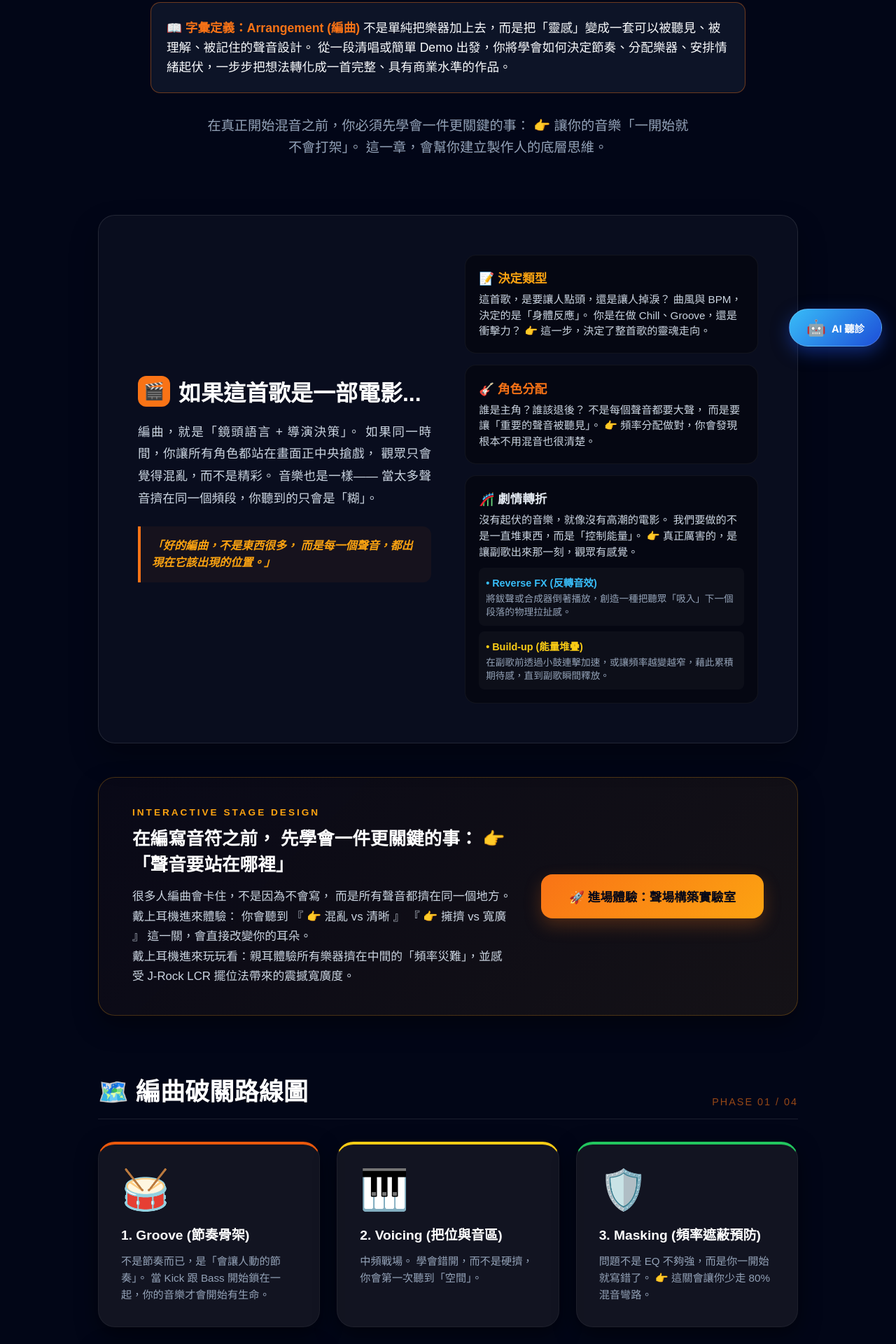
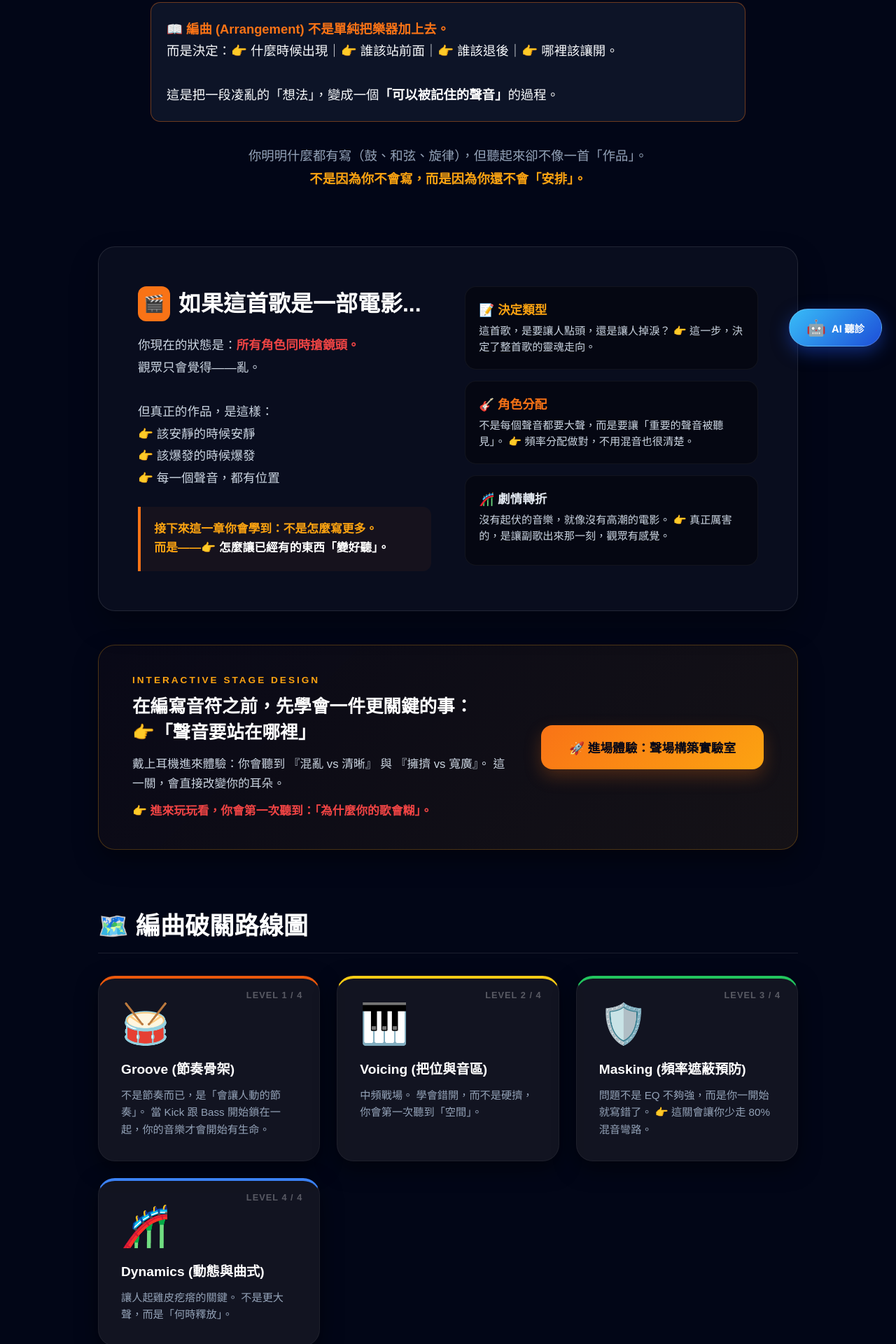
Before and after one commit to lifreedomstudio/lifreedom-studio, a Next.js app: page /courses/arrangement/intro in a window 1280 px wide. Shown: the part 280-2200 px from the top of the page at 70% size. Built offline with nearby package versions, Linux system fonts and the light colour scheme.

Commit message:
Fix all mobile layouts and font sizes

```diff
--- a/src/app/courses/arrangement/intro/page.tsx
+++ b/src/app/courses/arrangement/intro/page.tsx
@@ -1,12 +1,11 @@
 "use client";
 import React, { useState, useEffect } from 'react';
 import { useRouter } from 'next/navigation';
-import Link from 'next/link'; // 👈 1. 補上這行，啟用傳送門組件
+import Link from 'next/link';
 
 export default function ArrangementIntro() {
     const router = useRouter();
 
-    // 偵測手機版以調整排版
     const [isMobile, setIsMobile] = useState(false);
     useEffect(() => {
         const checkMobile = () => setIsMobile(window.innerWidth < 768);
@@ -15,7 +14,6 @@ export default function ArrangementIntro() {
         return () => window.removeEventListener('resize', checkMobile);
     }, []);
 
-    // 統一卡片樣式
     const cardStyle = {
         background: 'rgba(30, 30, 40, 0.6)',
         padding: isMobile ? '1.5rem' : '2rem',
@@ -28,6 +26,17 @@ export default function ArrangementIntro() {
         boxSizing: 'border-box' as const,
         width: '100%',
         overflowWrap: 'break-word' as const,
+        position: 'relative' as const, // 讓進度標籤可以絕對定位
+    };
+
+    const levelBadgeStyle = {
+        position: 'absolute' as const,
+        top: '1rem',
+        right: '1.5rem',
+        fontSize: '0.8rem',
+        fontWeight: 'bold',
+        color: 'rgba(255,255,255,0.3)',
+        letterSpacing: '1px'
     };
 
     return (
@@ -39,7 +48,7 @@ export default function ArrangementIntro() {
 
             <div style={{ maxWidth: '1000px', margin: '0 auto', width: '100%' }}>
 
-                {/* --- 1. Header 區塊 --- */}
+                {/* --- 1. Header 區塊 (沉浸破題) --- */}
                 <header style={{ textAlign: 'center', marginBottom: isMobile ? '3rem' : '5rem' }}>
                     <div style={{
                         display: 'inline-block', border: '1px solid rgba(249, 115, 22, 0.5)', background: 'rgba(249, 115, 22, 0.1)',
@@ -47,6 +56,7 @@ export default function ArrangementIntro() {
                     }}>
                         ARRANGEMENT STAGE
                     </div>
+
                     <h1 style={{
                         fontSize: isMobile ? '2.2rem' : '4rem', fontWeight: '900', margin: '0 0 1.5rem 0',
                         lineHeight: '1.3', wordBreak: 'keep-all'
@@ -56,53 +66,50 @@ export default function ArrangementIntro() {
                         從 0 到 1 的劇本設計
                     </h1>
 
-                    {/* 編曲定義區塊 */}
+                    {/* 重新定義編曲 */}
                     <div style={{ background: 'rgba(15, 23, 42, 0.9)', border: '1px solid rgba(249, 115, 22, 0.4)', padding: '22px', borderRadius: '14px', width: '100%', maxWidth: '850px', margin: '0 auto 2rem auto', textAlign: 'left' }}>
-                        <p style={{ color: '#f8fafc', marginBottom: 0, fontSize: isMobile ? '1rem' : '1.1rem', lineHeight: '1.6' }}>
-                            <strong style={{ color: '#f97316' }}>📖 字彙定義：Arrangement (編曲)</strong> 不是單純把樂器加上去，而是把「靈感」變成一套可以被聽見、被理解、被記住的聲音設計。
-
-                            從一段清唱或簡單 Demo 出發，你將學會如何決定節奏、分配樂器、安排情緒起伏，一步步把想法轉化成一首完整、具有商業水準的作品。
+                        <p style={{ color: '#f8fafc', marginBottom: 0, fontSize: isMobile ? '1.05rem' : '1.15rem', lineHeight: '1.7' }}>
+                            <strong style={{ color: '#f97316' }}>📖 編曲 (Arrangement) 不是單純把樂器加上去。</strong><br />
+                            而是決定：👉 什麼時候出現｜👉 誰該站前面｜👉 誰該退後｜👉 哪裡該讓開。<br /><br />
+                            這是把一段凌亂的「想法」，變成一個<strong style={{ color: '#fff' }}>「可以被記住的聲音」</strong>的過程。
                         </p>
                     </div>
 
                     <p style={{
-                        color: '#94a3b8', fontSize: isMobile ? '1rem' : '1.2rem', maxWidth: '700px', margin: '0 auto',
-                        lineHeight: '1.6', padding: isMobile ? '0 0.5rem' : '0'
+                        color: '#94a3b8', fontSize: isMobile ? '1rem' : '1.15rem', maxWidth: '700px', margin: '0 auto',
+                        lineHeight: '1.8', padding: isMobile ? '0 0.5rem' : '0'
                     }}>
-                        在真正開始混音之前，你必須先學會一件更關鍵的事：
-
-                        👉 讓你的音樂「一開始就不會打架」。
-                        這一章，會幫你建立製作人的底層思維。
+                        你明明什麼都有寫（鼓、和弦、旋律），但聽起來卻不像一首「作品」。<br />
+                        <strong style={{ color: '#fca311' }}>不是因為你不會寫，而是因為你還不會「安排」。</strong>
                     </p>
                 </header>
 
                 {/* --- 2. 核心觀念：電影比喻 --- */}
                 <section style={{
                     background: 'rgba(255,255,255,0.03)', border: '1px solid rgba(255,255,255,0.1)',
-                    borderRadius: '24px', padding: isMobile ? '1.5rem' : '3.5rem', marginBottom: '3rem', // 縮小底邊距，準備迎接實驗室
+                    borderRadius: '24px', padding: isMobile ? '1.5rem' : '3.5rem', marginBottom: '3rem',
                     boxShadow: '0 20px 40px rgba(0,0,0,0.3)', width: '100%', boxSizing: 'border-box'
                 }}>
                     <div style={{ display: 'flex', flexDirection: isMobile ? 'column' : 'row', gap: isMobile ? '2rem' : '3rem', alignItems: 'stretch' }}>
 
                         {/* 左側：文案區 */}
                         <div style={{ flex: 1, width: '100%', display: 'flex', flexDirection: 'column', justifyContent: 'center' }}>
-                            <h2 style={{ fontSize: isMobile ? '1.5rem' : '2rem', color: '#fff', marginBottom: '1.2rem', display: 'flex', alignItems: 'center', gap: '12px', wordBreak: 'keep-all' }}>
+                            <h2 style={{ fontSize: isMobile ? '1.5rem' : '2rem', color: '#fff', marginBottom: '1.2rem', display: 'flex', alignItems: 'center', gap: '12px', wordBreak: 'keep-all', lineHeight: '1.4' }}>
                                 <span style={{ background: '#f97316', padding: isMobile ? '6px' : '8px', borderRadius: '12px', fontSize: isMobile ? '1.2rem' : '1.5rem' }}>🎬</span>
                                 如果這首歌是一部電影...
                             </h2>
                             <p style={{ color: '#cbd5e1', lineHeight: '1.8', marginBottom: '1.5rem', fontSize: isMobile ? '1rem' : '1.1rem', textAlign: 'justify' }}>
-                                編曲，就是「鏡頭語言 + 導演決策」。
-
-                                如果同一時間，你讓所有角色都站在畫面正中央搶戲，
-                                觀眾只會覺得混亂，而不是精彩。
-
-                                音樂也是一樣——
-                                當太多聲音擠在同一個頻段，你聽到的只會是「糊」。
+                                你現在的狀態是：<strong style={{ color: '#ef4444' }}>所有角色同時搶鏡頭。</strong><br />
+                                觀眾只會覺得——亂。<br /><br />
+                                但真正的作品，是這樣：<br />
+                                👉 該安靜的時候安靜<br />
+                                👉 該爆發的時候爆發<br />
+                                👉 每一個聲音，都有位置
                             </p>
-                            <div style={{ borderLeft: '4px solid #f97316', padding: '1rem', background: 'rgba(249, 115, 22, 0.05)', borderRadius: '0 12px 12px 0' }}>
-                                <span style={{ color: '#fca311', fontStyle: 'italic', fontWeight: 'bold', fontSize: isMobile ? '0.95rem' : '1rem', lineHeight: '1.5', display: 'block' }}>
-                                    「好的編曲，不是東西很多，
-                                    而是每一個聲音，都出現在它該出現的位置。」
+                            <div style={{ borderLeft: '4px solid #f97316', padding: '1.2rem', background: 'rgba(249, 115, 22, 0.05)', borderRadius: '0 12px 12px 0' }}>
+                                <span style={{ color: '#fca311', fontWeight: 'bold', fontSize: isMobile ? '0.95rem' : '1.05rem', lineHeight: '1.6', display: 'block' }}>
+                                    接下來這一章你會學到：不是怎麼寫更多。<br />
+                                    而是——<strong style={{ color: '#fff' }}>👉 怎麼讓已經有的東西「變好聽」。</strong>
                                 </span>
                             </div>
                         </div>
@@ -111,41 +118,31 @@ export default function ArrangementIntro() {
                         <div style={{ flex: 1, display: 'flex', flexDirection: 'column', gap: '1rem', width: '100%' }}>
                             <div style={{ background: 'rgba(0,0,0,0.4)', padding: '1.2rem', borderRadius: '16px', border: '1px solid rgba(255,255,255,0.05)' }}>
                                 <h4 style={{ color: '#fca311', margin: '0 0 0.5rem 0', fontSize: '1.1rem' }}>📝 決定類型</h4>
-                                <p style={{ color: '#cbd5e1', margin: 0, fontSize: '0.95rem', lineHeight: '1.5' }}>這首歌，是要讓人點頭，還是讓人掉淚？
-                                    曲風與 BPM，決定的是「身體反應」。
-                                    你是在做 Chill、Groove，還是衝擊力？
-
-                                    👉 這一步，決定了整首歌的靈魂走向。</p>
+                                <p style={{ color: '#cbd5e1', margin: 0, fontSize: '0.95rem', lineHeight: '1.5' }}>
+                                    這首歌，是要讓人點頭，還是讓人掉淚？
+                                    👉 這一步，決定了整首歌的靈魂走向。
+                                </p>
                             </div>
                             <div style={{ background: 'rgba(0,0,0,0.4)', padding: '1.2rem', borderRadius: '16px', border: '1px solid rgba(255,255,255,0.05)' }}>
                                 <h4 style={{ color: '#f97316', margin: '0 0 0.5rem 0', fontSize: '1.1rem' }}>🎸 角色分配</h4>
-                                <p style={{ color: '#cbd5e1', margin: 0, fontSize: '0.95rem', lineHeight: '1.5' }}>誰是主角？誰該退後？
-                                    不是每個聲音都要大聲，
-                                    而是要讓「重要的聲音被聽見」。
-
-                                    👉 頻率分配做對，你會發現根本不用混音也很清楚。</p>
+                                <p style={{ color: '#cbd5e1', margin: 0, fontSize: '0.95rem', lineHeight: '1.5' }}>
+                                    不是每個聲音都要大聲，而是要讓「重要的聲音被聽見」。
+                                    👉 頻率分配做對，不用混音也很清楚。
+                                </p>
                             </div>
                             <div style={{ background: 'rgba(0,0,0,0.4)', padding: '1.2rem', borderRadius: '16px', border: '1px solid rgba(255,255,255,0.05)' }}>
                                 <h4 style={{ color: '#e2e8f0', margin: '0 0 0.5rem 0', fontSize: '1.1rem' }}>🎢 劇情轉折</h4>
-                                <p style={{ color: '#cbd5e1', margin: '0 0 10px 0', fontSize: '0.95rem', lineHeight: '1.5' }}>沒有起伏的音樂，就像沒有高潮的電影。
-                                    我們要做的不是一直堆東西，而是「控制能量」。
-
-                                    👉 真正厲害的，是讓副歌出來那一刻，觀眾有感覺。</p>
-                                <div style={{ background: 'rgba(255,255,255,0.03)', padding: '10px', borderRadius: '8px', marginBottom: '8px' }}>
-                                    <strong style={{ color: '#38bdf8', fontSize: '0.9rem' }}>• Reverse FX (反轉音效)</strong>
-                                    <p style={{ color: '#94a3b8', fontSize: '0.85rem', margin: '4px 0 0 0', lineHeight: '1.4' }}>將鈸聲或合成器倒著播放，創造一種把聽眾「吸入」下一個段落的物理拉扯感。</p>
-                                </div>
-                                <div style={{ background: 'rgba(255,255,255,0.03)', padding: '10px', borderRadius: '8px' }}>
-                                    <strong style={{ color: '#facc15', fontSize: '0.9rem' }}>• Build-up (能量堆疊)</strong>
-                                    <p style={{ color: '#94a3b8', fontSize: '0.85rem', margin: '4px 0 0 0', lineHeight: '1.4' }}>在副歌前透過小鼓連擊加速，或讓頻率越變越窄，藉此累積期待感，直到副歌瞬間釋放。</p>
-                                </div>
+                                <p style={{ color: '#cbd5e1', margin: '0 0 10px 0', fontSize: '0.95rem', lineHeight: '1.5' }}>
+                                    沒有起伏的音樂，就像沒有高潮的電影。
+                                    👉 真正厲害的，是讓副歌出來那一刻，觀眾有感覺。
+                                </p>
                             </div>
                         </div>
 
                     </div>
                 </section>
 
-                {/* --- 🔬 2.5 新增：立體聲場實驗室傳送門卡片 (Upgrade!) --- */}
+                {/* --- 🔬 2.5 實驗室傳送門 (強化點擊版) --- */}
                 <section style={{ marginBottom: isMobile ? '3rem' : '5rem' }}>
                     <div style={{
                         background: 'linear-gradient(135deg, rgba(249, 115, 22, 0.03), rgba(252, 163, 17, 0.08))',
@@ -155,18 +152,15 @@ export default function ArrangementIntro() {
                     }}>
                         <div style={{ flex: 1 }}>
                             <span style={{ fontSize: '0.85rem', color: '#fca311', fontWeight: 'bold', letterSpacing: '3px' }}>INTERACTIVE STAGE DESIGN</span>
-                            <h3 style={{ color: '#fff', fontSize: '1.6rem', margin: '0.5rem 0 1rem 0', fontWeight: 'bold' }}>在編寫音符之前，
-                                先學會一件更關鍵的事：
-
-                                👉「聲音要站在哪裡」</h3>
+                            <h3 style={{ color: '#fff', fontSize: '1.6rem', margin: '0.5rem 0 1rem 0', fontWeight: 'bold' }}>
+                                在編寫音符之前，先學會一件更關鍵的事：<br />👉「聲音要站在哪裡」
+                            </h3>
                             <p style={{ color: '#cbd5e1', margin: 0, lineHeight: '1.7', fontSize: '1.05rem' }}>
-                                很多人編曲會卡住，不是因為不會寫，
-                                而是所有聲音都擠在同一個地方。
-                                戴上耳機進來體驗：
-                                你會聽到   『 👉 混亂 vs 清晰 』  『 👉 擁擠 vs 寬廣 』
-
+                                戴上耳機進來體驗：你會聽到 『混亂 vs 清晰』 與 『擁擠 vs 寬廣』。
                                 這一關，會直接改變你的耳朵。<br />
-                                戴上耳機進來玩玩看：親耳體驗所有樂器擠在中間的「頻率災難」，並感受 J-Rock LCR 擺位法帶來的震撼寬廣度。
+                                <strong style={{ color: '#ef4444', display: 'inline-block', marginTop: '10px' }}>
+                                    👉 進來玩玩看，你會第一次聽到：「為什麼你的歌會糊」。
+                                </strong>
                             </p>
                         </div>
                         <Link href="/courses/arrangement/sonic-lab" style={{
@@ -181,11 +175,10 @@ export default function ArrangementIntro() {
                     </div>
                 </section>
 
-                {/* --- 3. 四大里程碑 --- */}
+                {/* --- 3. 四大里程碑 (加入 LEVEL 標籤) --- */}
                 <section style={{ marginBottom: isMobile ? '3rem' : '4rem' }}>
                     <div style={{ display: 'flex', justifyContent: 'space-between', alignItems: 'flex-end', borderBottom: '1px solid rgba(255,255,255,0.1)', paddingBottom: '1rem', marginBottom: '2rem' }}>
                         <h2 style={{ fontSize: isMobile ? '1.5rem' : '2.2rem', color: '#fff', margin: 0, wordBreak: 'keep-all' }}>🗺️ 編曲破關路線圖</h2>
-                        {!isMobile && <span style={{ color: 'rgba(249, 115, 22, 0.6)', letterSpacing: '2px', fontSize: '0.9rem' }}>PHASE 01 / 04</span>}
                     </div>
 
                     <div style={{
@@ -196,16 +189,18 @@ export default function ArrangementIntro() {
 
                         {/* 關卡 1 */}
                         <div style={{ ...cardStyle, borderTop: '4px solid #ea580c' }}>
+                            <div style={levelBadgeStyle}>LEVEL 1 / 4</div>
                             <div style={{ fontSize: isMobile ? '2.5rem' : '3.5rem', marginBottom: '1rem' }}>🥁</div>
-                            <h3 style={{ color: '#fff', fontSize: '1.2rem', margin: '0 0 0.8rem 0' }}>1. Groove (節奏骨架)</h3>
+                            <h3 style={{ color: '#fff', fontSize: '1.2rem', margin: '0 0 0.8rem 0' }}>Groove (節奏骨架)</h3>
                             <p style={{ color: '#94a3b8', fontSize: '0.95rem', lineHeight: '1.6', margin: 0 }}>不是節奏而已，是「會讓人動的節奏」。
                                 當 Kick 跟 Bass 開始鎖在一起，你的音樂才會開始有生命。</p>
                         </div>
 
                         {/* 關卡 2 */}
                         <div style={{ ...cardStyle, borderTop: '4px solid #facc15' }}>
+                            <div style={levelBadgeStyle}>LEVEL 2 / 4</div>
                             <div style={{ fontSize: isMobile ? '2.5rem' : '3.5rem', marginBottom: '1rem' }}>🎹</div>
-                            <h3 style={{ color: '#fff', fontSize: '1.2rem', margin: '0 0 0.8rem 0' }}>2. Voicing (把位與音區)</h3>
+                            <h3 style={{ color: '#fff', fontSize: '1.2rem', margin: '0 0 0.8rem 0' }}>Voicing (把位與音區)</h3>
                             <p style={{ color: '#94a3b8', fontSize: '0.95rem', lineHeight: '1.6', margin: 0 }}>中頻戰場。
                                 學會錯開，而不是硬擠，
                                 你會第一次聽到「空間」。</p>
@@ -213,16 +208,18 @@ export default function ArrangementIntro() {
 
                         {/* 關卡 3 */}
                         <div style={{ ...cardStyle, borderTop: '4px solid #22c55e' }}>
+                            <div style={levelBadgeStyle}>LEVEL 3 / 4</div>
                             <div style={{ fontSize: isMobile ? '2.5rem' : '3.5rem', marginBottom: '1rem' }}>🛡️</div>
-                            <h3 style={{ color: '#fff', fontSize: '1.2rem', margin: '0 0 0.8rem 0' }}>3. Masking (頻率遮蔽預防)</h3>
+                            <h3 style={{ color: '#fff', fontSize: '1.2rem', margin: '0 0 0.8rem 0' }}>Masking (頻率遮蔽預防)</h3>
                             <p style={{ color: '#94a3b8', fontSize: '0.95rem', lineHeight: '1.6', margin: 0 }}>問題不是 EQ 不夠強，而是你一開始就寫錯了。
                                 👉 這關會讓你少走 80% 混音彎路。</p>
                         </div>
 
                         {/* 關卡 4 */}
                         <div style={{ ...cardStyle, borderTop: '4px solid #3b82f6' }}>
+                            <div style={levelBadgeStyle}>LEVEL 4 / 4</div>
                             <div style={{ fontSize: isMobile ? '2.5rem' : '3.5rem', marginBottom: '1rem' }}>🎢</div>
-                            <h3 style={{ color: '#fff', fontSize: '1.2rem', margin: '0 0 0.8rem 0' }}>4. Dynamics (動態與曲式)</h3>
+                            <h3 style={{ color: '#fff', fontSize: '1.2rem', margin: '0 0 0.8rem 0' }}>Dynamics (動態與曲式)</h3>
                             <p style={{ color: '#94a3b8', fontSize: '0.95rem', lineHeight: '1.6', margin: 0 }}>讓人起雞皮疙瘩的關鍵。
                                 不是更大聲，而是「何時釋放」。</p>
                         </div>
@@ -230,20 +227,19 @@ export default function ArrangementIntro() {
                     </div>
                 </section>
 
-                {/* --- 4. CTA 按鈕 --- */}
+                {/* --- 4. CTA 按鈕 (核彈級轉換) --- */}
                 <section style={{ textAlign: 'center', marginTop: isMobile ? '4rem' : '6rem', paddingBottom: '3rem' }}>
 
-                    <p style={{ color: '#f8fafc', fontSize: '1.3rem', fontWeight: 'bold', marginBottom: '1.5rem' }}>
-                        準備好讓你的音樂
-                        「第一次開始像作品」了嗎？
+                    <p style={{ color: '#f8fafc', fontSize: '1.5rem', fontWeight: 'bold', marginBottom: '2rem' }}>
+                        讓你的音樂，<br />第一次開始<strong style={{ color: '#fca311', fontSize: '1.8rem' }}>「會動」</strong>。
                     </p>
 
                     <button
                         onClick={() => router.push('/courses/arrangement/groove-training')}
                         style={{
                             background: 'linear-gradient(135deg, #ea580c, #c2410c)', color: '#fff', border: 'none',
-                            padding: isMobile ? '1.2rem 1.5rem' : '1.5rem 3.5rem',
-                            fontSize: isMobile ? '1.1rem' : '1.5rem',
+                            padding: isMobile ? '1.2rem 1.5rem' : '1.5rem 4rem',
+                            fontSize: isMobile ? '1.1rem' : '1.4rem',
                             fontWeight: '900', borderRadius: '50px', cursor: 'pointer',
                             boxShadow: '0 10px 30px rgba(234, 88, 12, 0.4)',
                             transition: 'transform 0.2s',
@@ -253,7 +249,7 @@ export default function ArrangementIntro() {
                         onMouseOver={(e) => e.currentTarget.style.transform = isMobile ? 'scale(1)' : 'scale(1.05)'}
                         onMouseOut={(e) => e.currentTarget.style.transform = 'scale(1)'}
                     >
-                        進入 1. Groove (節奏骨架) ➔
+                        進入 LEVEL 1：Groove 節奏骨架 ➔
                     </button>
                     <div style={{ marginTop: '2.5rem', color: '#475569', letterSpacing: isMobile ? '1px' : '3px', fontSize: '0.8rem', fontWeight: 'bold' }}>
                         LIFREEDOM STUDIO | ACADEMY SYSTEM
```
